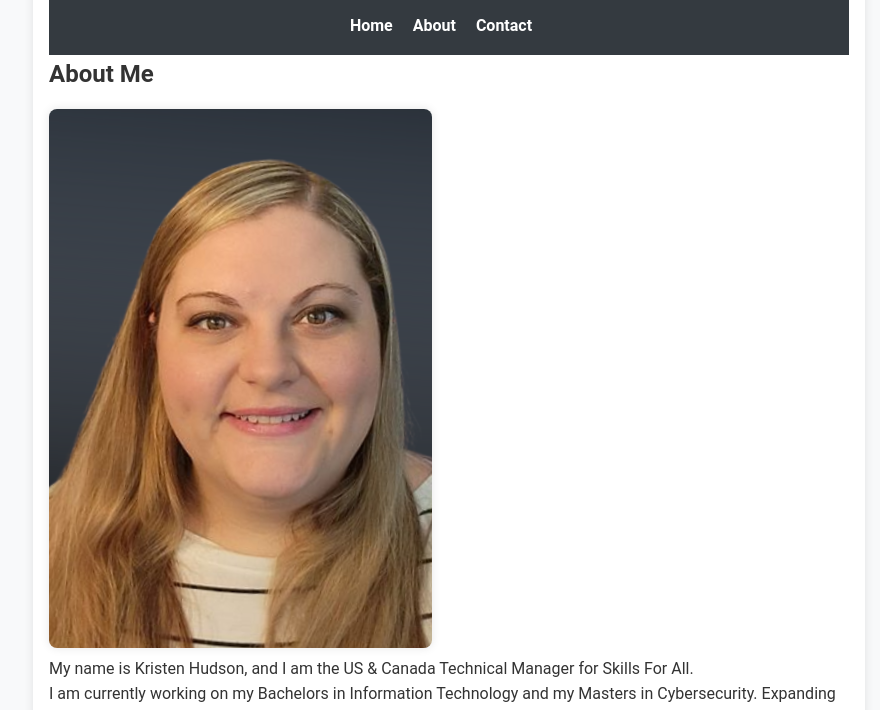
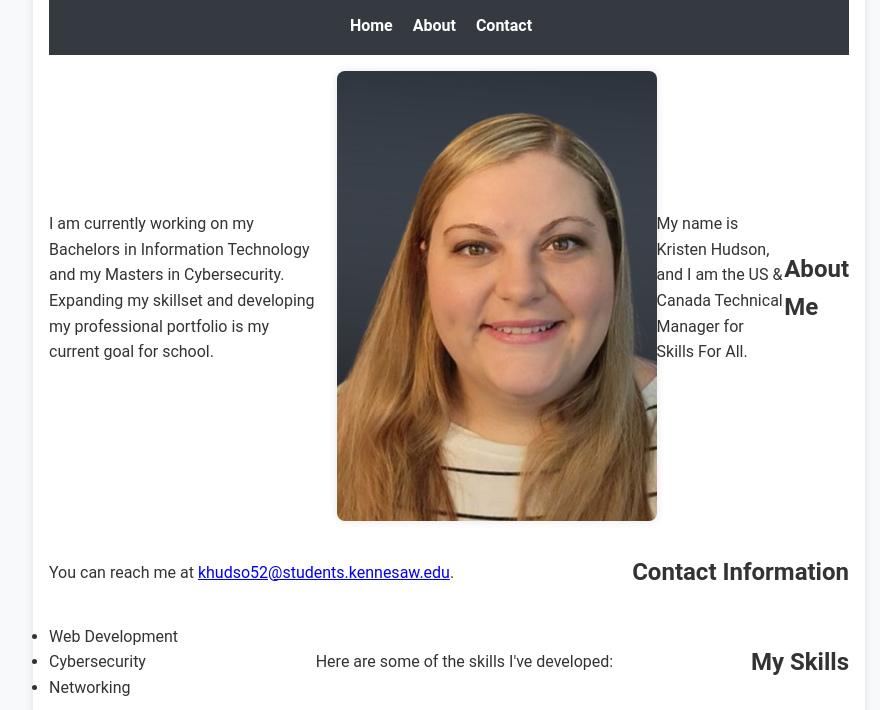
Before and after one commit to knarreau/knarreau.github.io, a plain HTML site: page index.html in a window 1280 px wide. Shown: the part 86-796 px from the top of the page, without its empty margins (191-1071 px from the left). Drawn offline with Linux system fonts and the light colour scheme.

Commit message:
Update index.html

```diff
--- a/index.html
+++ b/index.html
@@ -105,6 +105,19 @@
             border-top-left-radius: 8px;
             border-top-right-radius: 8px;
         }
+
+        /* Add new style to position image on the right */
+        .content section {
+            display: flex;
+            flex-direction: row-reverse;
+            align-items: center;
+            justify-content: space-between;
+        }
+
+        .content section img {
+            max-width: 40%; /* Adjust the width of the image as needed */
+            margin-left: 1em;
+        }
     </style>
 </head>
 
@@ -124,8 +137,8 @@
         <main>
             <section>
                 <h2>About Me</h2>
+                <p>My name is Kristen Hudson, and I am the US & Canada Technical Manager for Skills For All.</p>
                 <img src="Kristen Narreau.jpg" alt="Kristen Narreau">
-                <p>My name is Kristen Hudson, and I am the US & Canada Technical Manager for Skills For All.</p>
                 <p>I am currently working on my Bachelors in Information Technology and my Masters in Cybersecurity. Expanding my skillset and developing my professional portfolio is my current goal for school.</p>
             </section>
 
@@ -138,13 +151,12 @@
             <section>
                 <h2>My Skills</h2>
                 <p>Here are some of the skills I've developed:</p>
-                <p></p><ul>
+                <ul>
                     <li>Web Development</li>
                     <li>Cybersecurity</li>
                     <li>Networking</li>
-            <!-- Add more skills as needed -->
+                    <!-- Add more skills as needed -->
                 </ul>
-                </p>
             </section>
 
             <!-- New quote section -->
```
